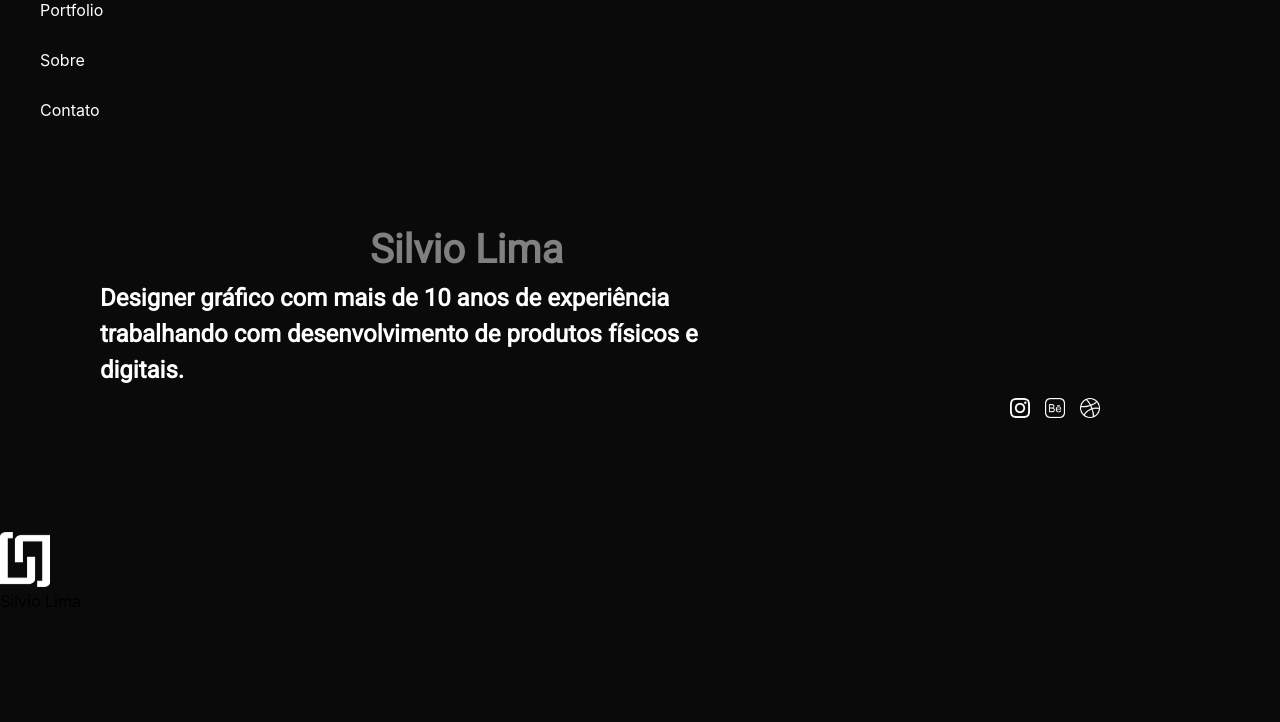
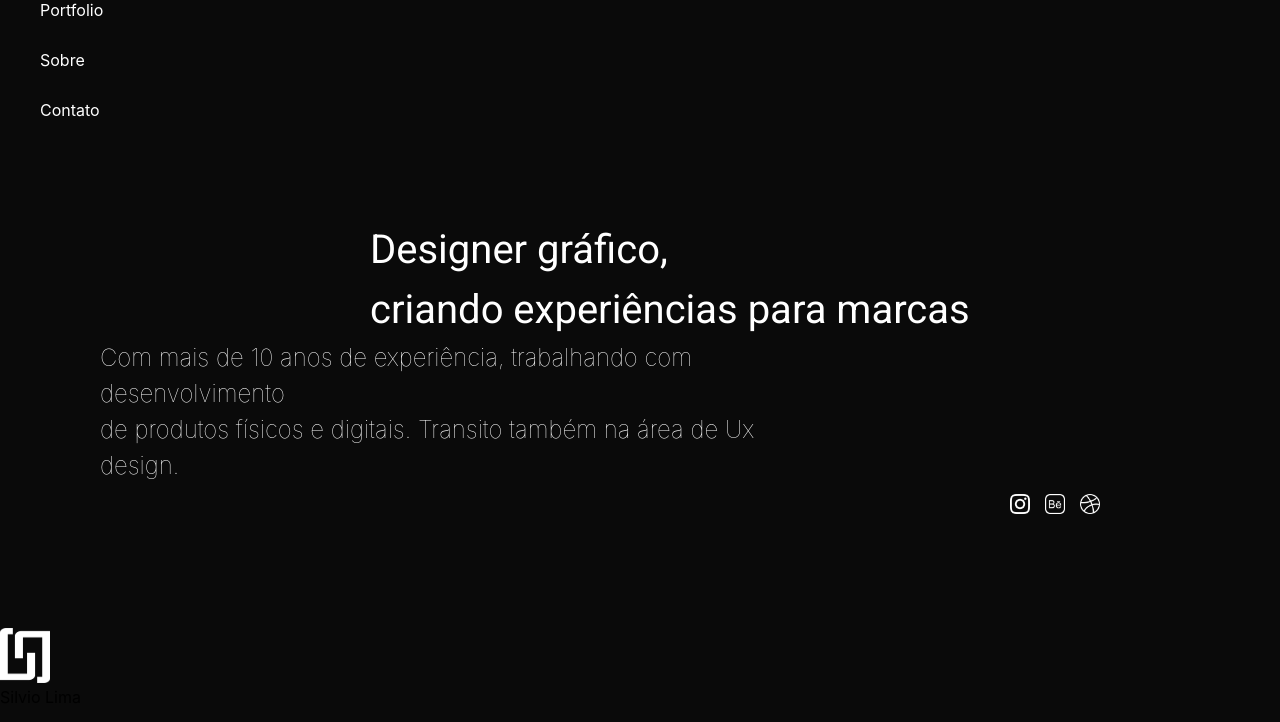
Before and after one commit to ziembick/site-portfolio-designer, a React (Create React App) app in the folder portfolio-designers/: page / in a window 1280 px wide. Shown: the top 722 px of the page. Built offline with nearby package versions, Linux system fonts and the light colour scheme.

Commit message:
header content

```diff
--- a/portfolio-designers/src/components/header.js
+++ b/portfolio-designers/src/components/header.js
@@ -16,10 +16,11 @@ function Header() {
   return (
     <>
       <section className="section__container">
-        <h1 className="section__container-text-silvio" style={{fontFamily: 'roboto'}}>Silvio Lima</h1>
-        <h1 className="section__container-text" style={{fontFamily: 'roboto'}}>
-          Designer gráfico com mais de 10 anos de experiência<br></br>{" "}
-          trabalhando com desenvolvimento de produtos físicos e digitais.
+        <h1 className="section__container-text-silvio" >Designer gráfico,</h1>
+        <h1 className="section__container-text-silvio" >criando <span>experiências</span> para marcas</h1>
+        <h1 className="section__container-text" >
+        Com mais de 10 anos de experiência, trabalhando com desenvolvimento<br></br>{" "}
+        de produtos físicos e digitais. Transito também na área de Ux design.
         </h1>
         <li>
           <a
--- a/portfolio-designers/src/css/header.css
+++ b/portfolio-designers/src/css/header.css
@@ -1,4 +1,4 @@
-@import url('https://fonts.googleapis.com/css2?family=Inter&family=Nova+Square&display=swap');
+@import url("https://fonts.googleapis.com/css2?family=Inter&family=Nova+Square&family=Roboto:wght@100;400&display=swap");
 
 *,
 *::after,
@@ -6,6 +6,22 @@
   margin: 0;
   box-sizing: border-box;
 }
+
+
+
+.section__container-text-silvio {
+  font-family: 'Roboto', sans-serif;
+  font-weight: 400;
+  padding-left: 270px;
+  font-size: 40px;
+}
+
+.section__container-text {
+  font-weight: 100;
+}
+
+
+
 
 .section__container {
   background-color: #0a0a0a;
@@ -51,15 +67,6 @@ h1 {
   position: relative;
   left: 94rem;
   filter: brightness(0) invert(1);
-}
-
-.section__container-text-silvio {
-  padding-left: 270px;
-  font-size: 40px;
-}
-
-h1:first-child {
-  color: grey;
 }
 
 .container-div {
--- a/portfolio-designers/src/css/navbar.css
+++ b/portfolio-designers/src/css/navbar.css
@@ -1,4 +1,4 @@
-@import url("https://fonts.googleapis.com/css2?family=Inter&family=Nova+Square&family=Roboto:wght@100;400&display=swap");
+/* @import url("https://fonts.googleapis.com/css2?family=Inter&family=Nova+Square&family=Roboto:wght@100;400&display=swap"); */
 
 *,
 *::after,
```
